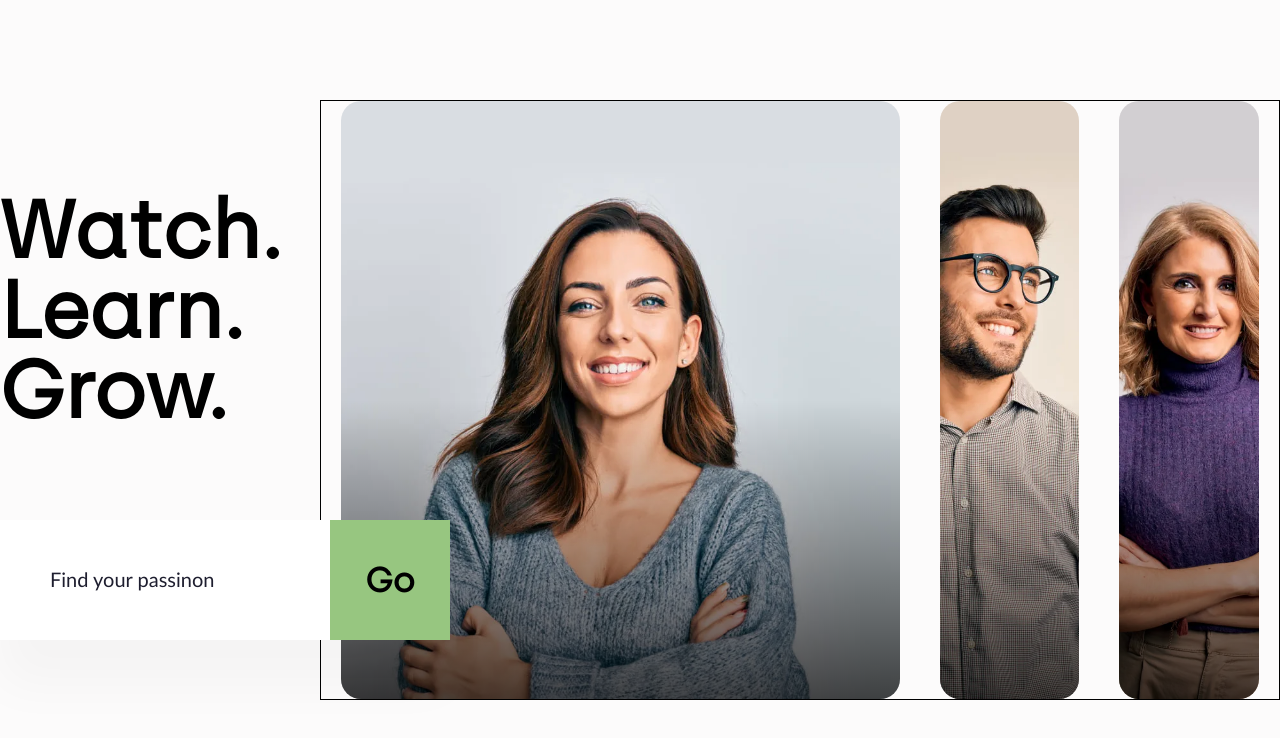
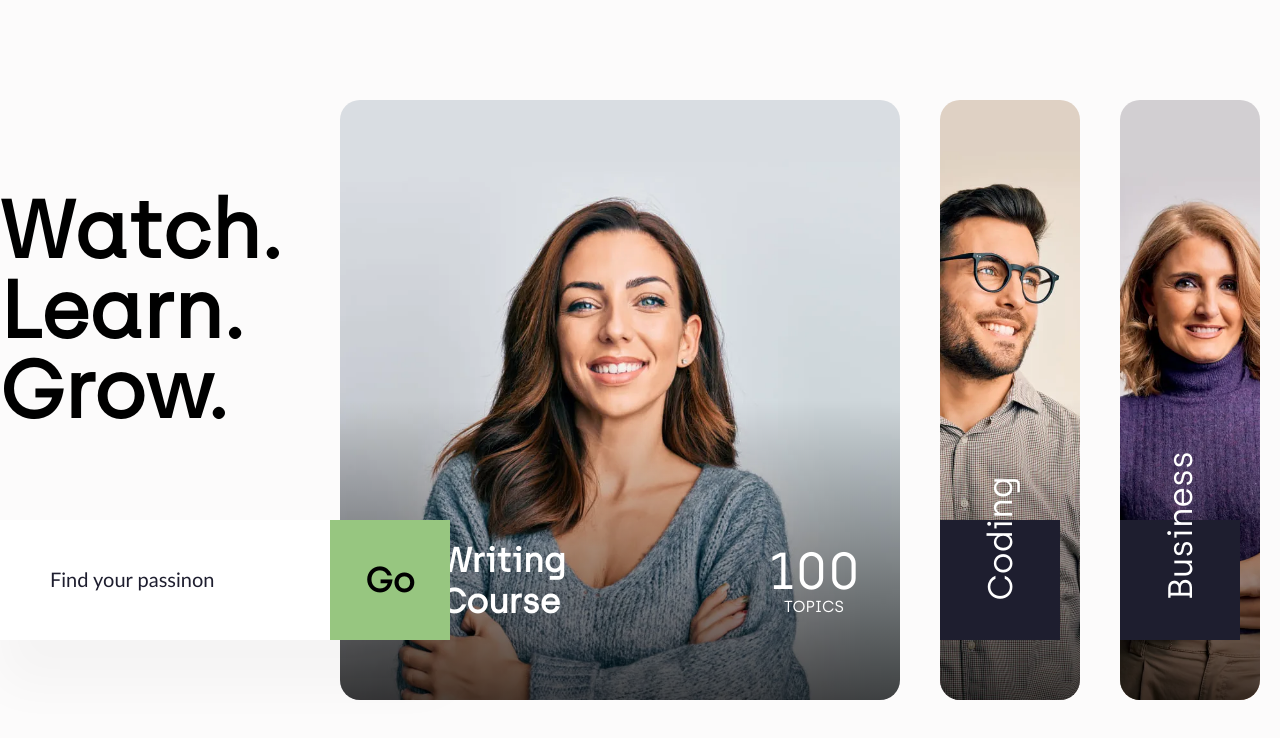
Before and after one commit to Wtheodoro/expanding-cards-ui, a Next.js app: page / in a window 1280 px wide. Shown: the top 738 px of the page. Built offline with nearby package versions, Linux system fonts and the light colour scheme.

Commit message:
feat: expanding cards

```diff
--- a/data/dataCards.ts
+++ b/data/dataCards.ts
@@ -2,21 +2,21 @@ const DATA_CARDS = [
   {
     id: 1,
     imageUrl: '/humans/3.webp',
-    label: 'Writing',
+    shortName: 'Writing',
     name: 'Writing Course',
     topicList: 100,
   },
   {
     id: 2,
     imageUrl: '/humans/2.webp',
-    label: 'Coding',
+    shortName: 'Coding',
     name: 'Coding Course',
     topicList: 120,
   },
   {
     id: 3,
     imageUrl: '/humans/1.webp',
-    label: 'Business',
+    shortName: 'Business',
     name: 'Business Course',
     topicList: 150,
   },
--- a/pages/index.tsx
+++ b/pages/index.tsx
@@ -46,7 +46,8 @@ const Home = () => {
             </LeftSide>
 
             <RightSide>
-              {DATA_CARDS.map(({ id, imageUrl }) => (
+              {DATA_CARDS.map(
+                ({ id, imageUrl, name, topicList, shortName }) => (
                   <ItemWrapper
                     key={id}
                     onMouseOver={() => handleHover(id)}
@@ -56,9 +57,28 @@ const Home = () => {
                     <Item
                       backgroundImageUrl={imageUrl}
                       isActive={activeItem === id}
-                  ></Item>
+                    >
+                      <CardInfoWrapper
+                        isActive={id === activeItem}
+                        isFirst={id === 1}
+                      >
+                        <CourseFullname>{name}</CourseFullname>
+                        <TopicListWrapper>
+                          <TopicItems>{topicList}</TopicItems>
+                          <TopicText>Topics</TopicText>
+                        </TopicListWrapper>
+                      </CardInfoWrapper>
+
+                      <ContentWrap2
+                        isActive={id === activeItem}
+                        isFirst={id === 1}
+                      >
+                        <ShortName>{shortName}</ShortName>
+                      </ContentWrap2>
+                    </Item>
                   </ItemWrapper>
-              ))}
+                )
+              )}
             </RightSide>
           </ContentWrapper>
         </Wrapper>
@@ -180,7 +200,6 @@ const RightSide = styled.div`
   max-width: 960px;
   width: calc(100% - 100px);
   height: 600px;
-  border: 1px solid black;
 `
 
 interface ItemWrapperProps {
@@ -226,4 +245,72 @@ const Item = styled.div<ItemProps>`
   }
 `
 
+interface CardInfoWrapperProps {
+  isFirst: boolean
+  isActive: boolean
+}
+
+const CardInfoWrapper = styled.div<CardInfoWrapperProps>`
+  box-sizing: border-box;
+  position: absolute;
+  bottom: 80px;
+  height: 80px;
+  width: 100%;
+  display: flex;
+  align-items: center;
+  justify-content: space-between;
+  z-index: 1;
+  padding: 0 40px;
+  padding-left: ${({ isFirst }) => (isFirst ? '100px' : '40px')};
+  transition: all 0.6s ease;
+  opacity: ${({ isActive }) => (isActive ? '1' : '0')};
+`
+
+const CourseFullname = styled.div`
+  font-size: 34px;
+  color: #fff;
+  font-weight: 600;
+  word-break: keep-all;
+  height: 100%;
+  width: 10vw;
+`
+
+const TopicListWrapper = styled.div`
+  text-align: center;
+  color: #fff;
+`
+
+const TopicItems = styled.div`
+  font-size: 52px;
+  line-height: 1;
+`
+
+const TopicText = styled.div`
+  text-transform: uppercase;
+`
+
+interface CardInfoWrapperProps {
+  isFirst: boolean
+  isActive: boolean
+}
+
+const ContentWrap2 = styled.div<CardInfoWrapperProps>`
+  width: 120px;
+  height: 120px;
+  background-color: #1e1e2f;
+  color: #fff;
+  position: absolute;
+  left: 0;
+  bottom: 60px;
+  z-index: 1;
+  transition: all 0.6s ease;
+  opacity: ${({ isActive }) => (isActive ? '0' : '1')};
+  display: ${({ isFirst }) => (isFirst ? 'none' : 'block')};
+`
+
+const ShortName = styled.div`
+  font-size: 34px;
+  transform: rotate(-90deg);
+`
+
 export default Home
```
Lines whose indentation alone changed are shown as unchanged.
